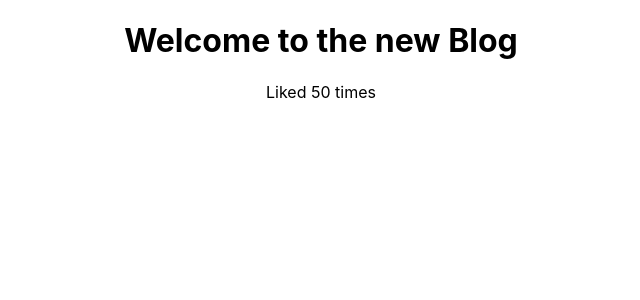
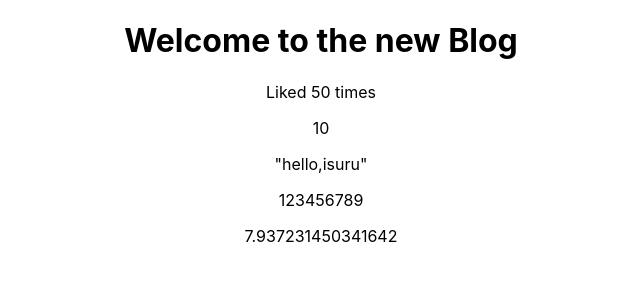
Before and after one commit to Isuru2Atthanayake/React_Blog, a React (Create React App) app: page / in a window 1280 px wide. Shown: the top 300 px of the page, without its empty margins (319-959 px from the left). Built offline with nearby package versions, Linux system fonts and the light colour scheme.

Commit message:
"syntaxes"

```diff
--- a/src/App.js
+++ b/src/App.js
@@ -4,13 +4,18 @@ import './App.css';
 function App() {
   const title ='Welcome to the new Blog';//constant variable
   const likes = 50; //constant variable
+  // const person = {name:'isuru'} object
   return (
     <div className="App">
       <div className="content">
         {/* <h1>App Component</h1>  */}
         <h1>{title}</h1> {/*the above constant variable is called here*/}
         <p>Liked {likes} times</p>
-
+        {/* <p>{person}</p> objects cannot be called*/}
+        <p>10</p>
+        <p>"hello,isuru"</p>
+        <p>{[1,2,3,4,5,6,7,8,9]}</p>{/* this is an array*/}
+        <p>{Math.random()*10}</p>
       </div>
     </div>
   );
```
